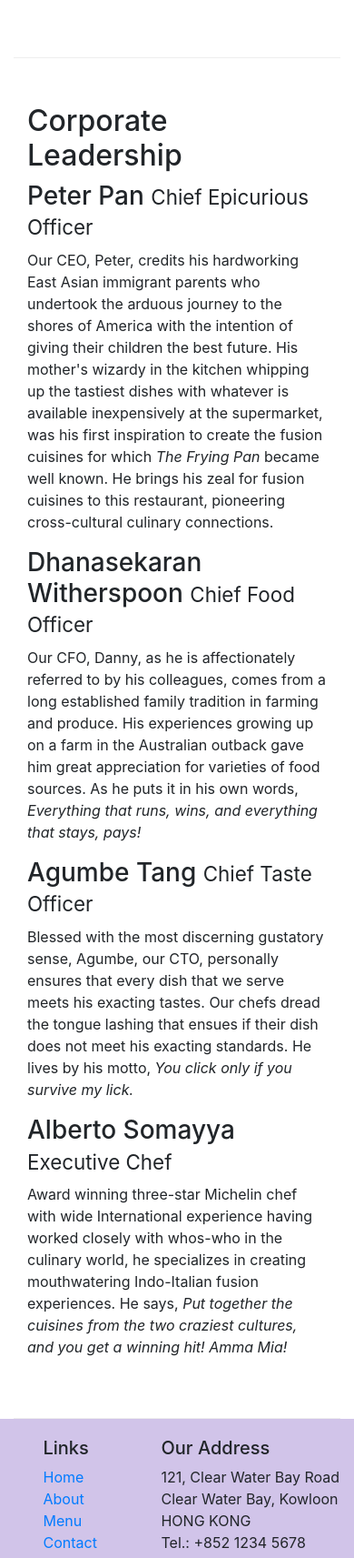
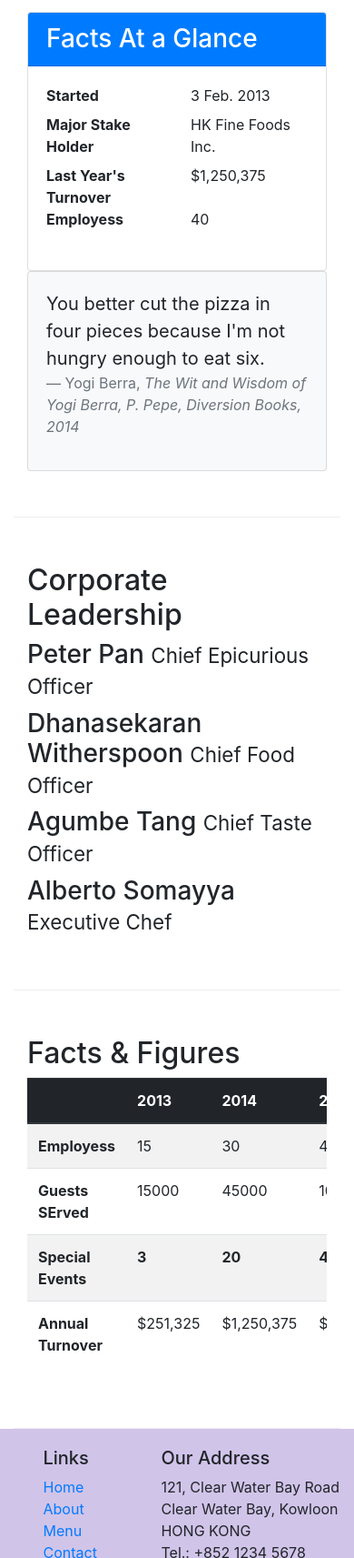
Before and after one commit to kuluruvineeth/Full-stack-web-dev-with-react-specialization, a website: page 1_Front_End_Web_UI_Frameworks_and_Tools_Bootstrap/week2_example/aboutus.html in a window 390 px wide. Shown: the part 1037-2750 px from the top of the page at 91% size. Drawn offline with nearby package versions, Linux system fonts and the light colour scheme.

Commit message:
Tabels and Cards added

```diff
--- a/1_Front_End_Web_UI_Frameworks_and_Tools_Bootstrap/week2_example/aboutus.html
+++ b/1_Front_End_Web_UI_Frameworks_and_Tools_Bootstrap/week2_example/aboutus.html
@@ -67,7 +67,34 @@
                 <p>Started in 2010, Ristorante con Fusion quickly established itself as a culinary icon par excellence in Hong Kong. With its unique brand of world fusion cuisine that can be found nowhere else, it enjoys patronage from the A-list clientele in Hong Kong.  Featuring four of the best three-star Michelin chefs in the world, you never know what will arrive on your plate the next time you visit us.</p>
                 <p>The restaurant traces its humble beginnings to <em>The Frying Pan</em>, a successful chain started by our CEO, Mr. Peter Pan, that featured for the first time the world's best cuisines in a pan.</p>
             </div>
-            <div>
+            <div class="col-sm">
+                <div class="card">
+                    <h3 class="card-header bg-primary text-white">Facts At a Glance</h3>
+                    <div class="card-body">
+                        <dl class="row">
+                            <dt class="col-6">Started</dt>
+                            <dd class="col-6">3 Feb. 2013</dd>
+                            <dt class="col-6">Major Stake Holder</dt>
+                            <dd class="col-6">HK Fine Foods Inc.</dd>
+                            <dt class="col-6">Last Year's Turnover</dt>
+                            <dd class="col-6">$1,250,375</dd>
+                            <dt class="col-6">Employess</dt>
+                            <dd class="col-6">40</dd>
+                        </dl>
+                    </div>
+                </div>
+            </div>
+            <div class="col-12">
+                <div class="card card-body bg-light">
+                    <blockquote class="blockquote">
+                        <p class="mb-0">You better cut the pizza in four pieces because I'm not hungry enough to eat six.</p>
+                        <footer class="blockquote-footer">Yogi Berra,
+                            <cite title="Source Title">The Wit and Wisdom of Yogi Berra,
+                                P. Pepe, Diversion Books, 2014
+                            </cite>
+                        </footer>
+                    </blockquote>
+                </div>
             </div>
         </div>
 
@@ -76,14 +103,58 @@
             <div class="col-12">
                 <h2>Corporate Leadership</h2>
                 <h3>Peter Pan <small>Chief Epicurious Officer</small></h3>
-                <p>Our CEO, Peter, credits his hardworking East Asian immigrant parents who undertook the arduous journey to the shores of America with the intention of giving their children the best future. His mother's wizardy in the kitchen whipping up the tastiest dishes with whatever is available inexpensively at the supermarket, was his first inspiration to create the fusion cuisines for which <em>The Frying Pan</em> became well known. He brings his zeal for fusion cuisines to this restaurant, pioneering cross-cultural culinary connections.</p>
+                <p class="d-none d-sm-block">Our CEO, Peter, credits his hardworking East Asian immigrant parents who undertook the arduous journey to the shores of America with the intention of giving their children the best future. His mother's wizardy in the kitchen whipping up the tastiest dishes with whatever is available inexpensively at the supermarket, was his first inspiration to create the fusion cuisines for which <em>The Frying Pan</em> became well known. He brings his zeal for fusion cuisines to this restaurant, pioneering cross-cultural culinary connections.</p>
                 <h3>Dhanasekaran Witherspoon <small>Chief Food Officer</small></h3>
-                <p>Our CFO, Danny, as he is affectionately referred to by his colleagues, comes from a long established family tradition in farming and produce. His experiences growing up on a farm in the Australian outback gave him great appreciation for varieties of food sources. As he puts it in his own words, <em>Everything that runs, wins, and everything that stays, pays!</em></p>
+                <p class="d-none d-sm-block">Our CFO, Danny, as he is affectionately referred to by his colleagues, comes from a long established family tradition in farming and produce. His experiences growing up on a farm in the Australian outback gave him great appreciation for varieties of food sources. As he puts it in his own words, <em>Everything that runs, wins, and everything that stays, pays!</em></p>
                 <h3>Agumbe Tang <small>Chief Taste Officer</small></h3>
-                <p>Blessed with the most discerning gustatory sense, Agumbe, our CTO, personally ensures that every dish that we serve meets his exacting tastes. Our chefs dread the tongue lashing that ensues if their dish does not meet his exacting standards. He lives by his motto, <em>You click only if you survive my lick.</em></p>
+                <p class="d-none d-sm-block">Blessed with the most discerning gustatory sense, Agumbe, our CTO, personally ensures that every dish that we serve meets his exacting tastes. Our chefs dread the tongue lashing that ensues if their dish does not meet his exacting standards. He lives by his motto, <em>You click only if you survive my lick.</em></p>
                 <h3>Alberto Somayya <small>Executive Chef</small></h3>
-                <p>Award winning three-star Michelin chef with wide International experience having worked closely with whos-who in the culinary world, he specializes in creating mouthwatering Indo-Italian fusion experiences. He says, <em>Put together the cuisines from the two craziest cultures, and you get a winning hit! Amma Mia!</em></p>
+                <p class="d-none d-sm-block">Award winning three-star Michelin chef with wide International experience having worked closely with whos-who in the culinary world, he specializes in creating mouthwatering Indo-Italian fusion experiences. He says, <em>Put together the cuisines from the two craziest cultures, and you get a winning hit! Amma Mia!</em></p>
             </div>
+       </div>
+       <div class="row row-content">
+           <div class="col-12 col-sm-9">
+               <h2>Facts &amp; Figures</h2>
+               <div class="table-responsive">
+                   <table class="table table-striped">
+                       <thead class="thead-dark">
+                           <tr>
+                               <th>&nbsp</th>
+                               <th>2013</th>
+                               <th>2014</th>
+                               <th>2015</th>
+                           </tr>
+                       </thead>
+                       <tbody>
+                           <tr>
+                               <th>Employess</th>
+                               <td>15</td>
+                               <td>30</td>
+                               <td>40</td>
+                           </tr>
+                           <tr>
+                               <th>Guests SErved</th>
+                               <td>15000</td>
+                               <td>45000</td>
+                               <td>100,000</td>
+                           </tr>
+                           <tr>
+                               <th>Special Events</th>
+                               <th>3</th>
+                               <th>20</th>
+                               <th>45</th>
+                           </tr>
+                           <tr>
+                               <th>Annual Turnover</th>
+                               <td>$251,325</td>
+                               <td>$1,250,375</td>
+                               <td>$3,000,000</td>
+                           </tr>
+                       </tbody>
+                   </table>
+               </div>
+           </div>
+           <div class="col-12 col-sm-3"></div>
        </div>
 
     </div>
```
